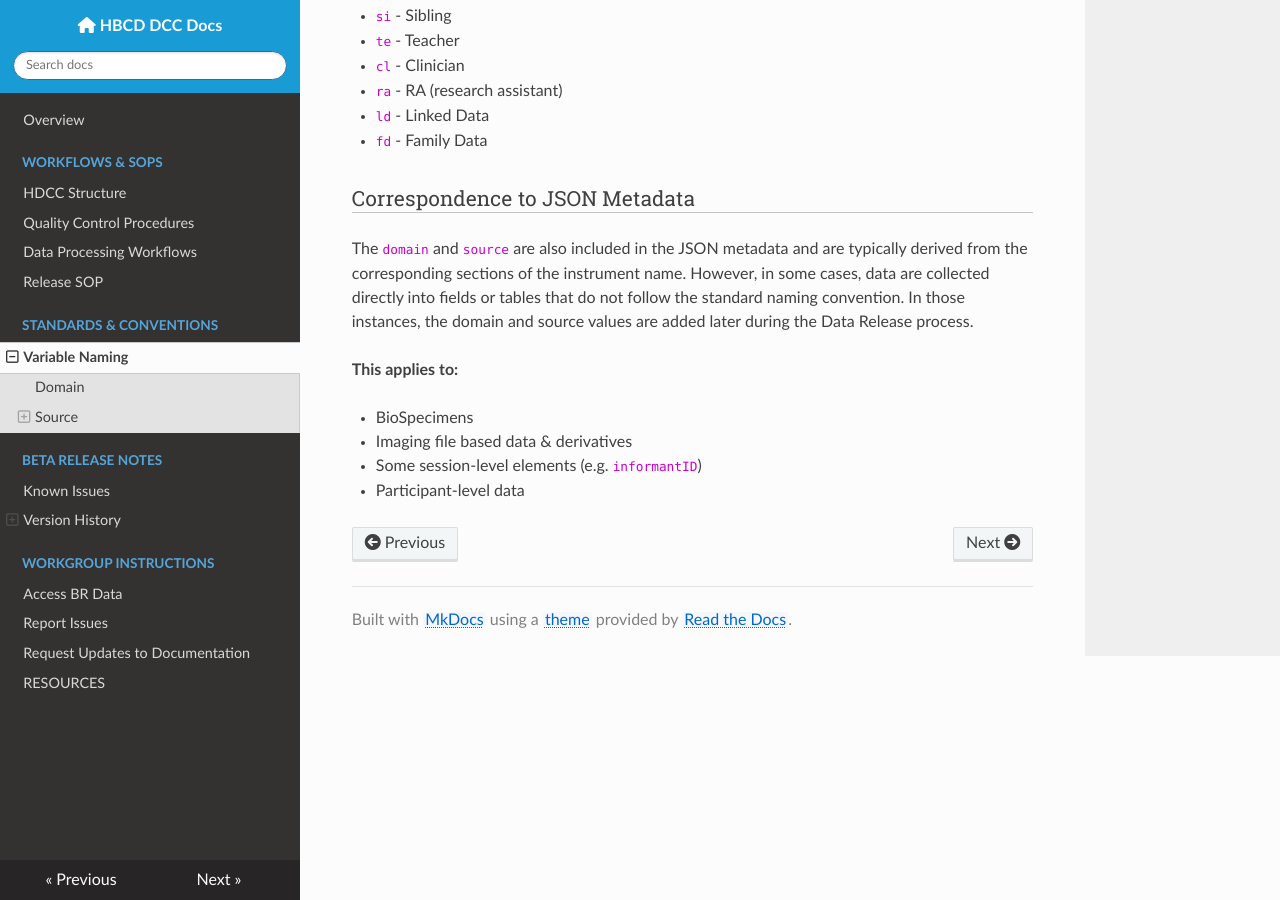
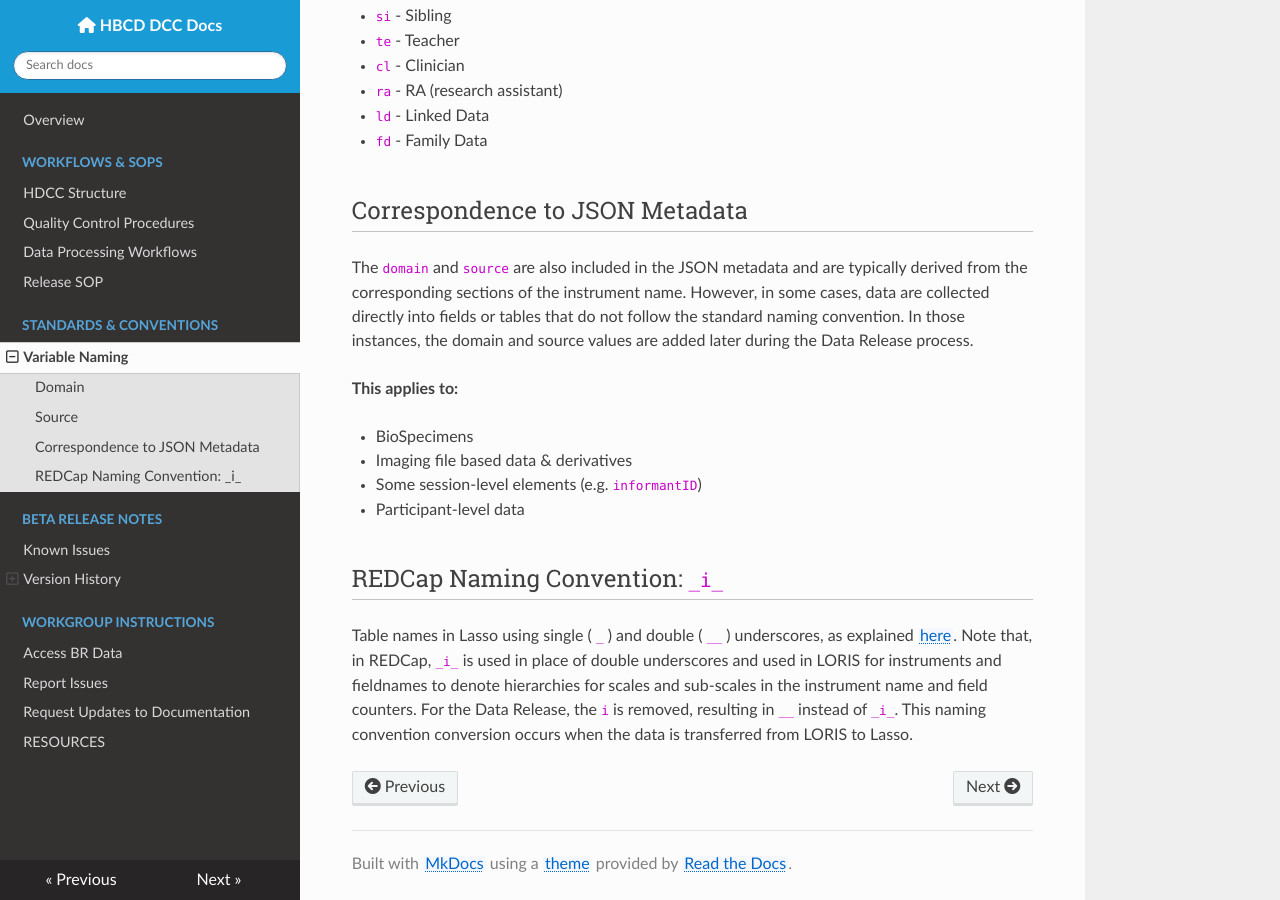
Before and after one commit to DCAN-Labs/hbcd-docs-internal, an MkDocs documentation site: the page built from docs/standards/naming-conventions.md, in a window 1280 px wide and 900 px high, scrolled down 909 px. Built offline with MkDocs 1.6.1, drawn with Linux system fonts in a browser that asks for light colours; nearby versions of some CDN libraries.

Commit message:
add redcap info _i_

```diff
--- a/docs/standards/naming-conventions.md
+++ b/docs/standards/naming-conventions.md
@@ -25,7 +25,7 @@ Additional potential values for `source`, other than `bm` (Biological Mother), `
  - `fd` - Family Data
 
 
-### Correspondence to JSON Metadata
+## Correspondence to JSON Metadata
 
 The `domain` and `source` are also included in the JSON metadata and are typically derived from the corresponding sections of the instrument name. However, in some cases, data are collected directly into fields or tables that do not follow the standard naming convention. In those instances, the domain and source values are added later during the Data Release process.
 
@@ -35,3 +35,7 @@ The `domain` and `source` are also included in the JSON metadata and are typical
  - Imaging file based data & derivatives
  - Some session-level elements (e.g. `informantID`)
  - Participant-level data
+
+## REDCap Naming Convention: `_i_`
+
+Table names in Lasso using single ( `_` ) and double ( `__` ) underscores, as explained [here](https://docs.hbcdstudy.org/latest/access/metadata/#double-underscores). Note that, in REDCap, `_i_` is used in place of double underscores and used in LORIS for instruments and fieldnames to denote hierarchies for scales and sub-scales in the instrument name and field counters. For the Data Release, the `i` is removed, resulting in `__` instead of `_i_`. This naming convention conversion occurs when the data is transferred from LORIS to Lasso.
```
